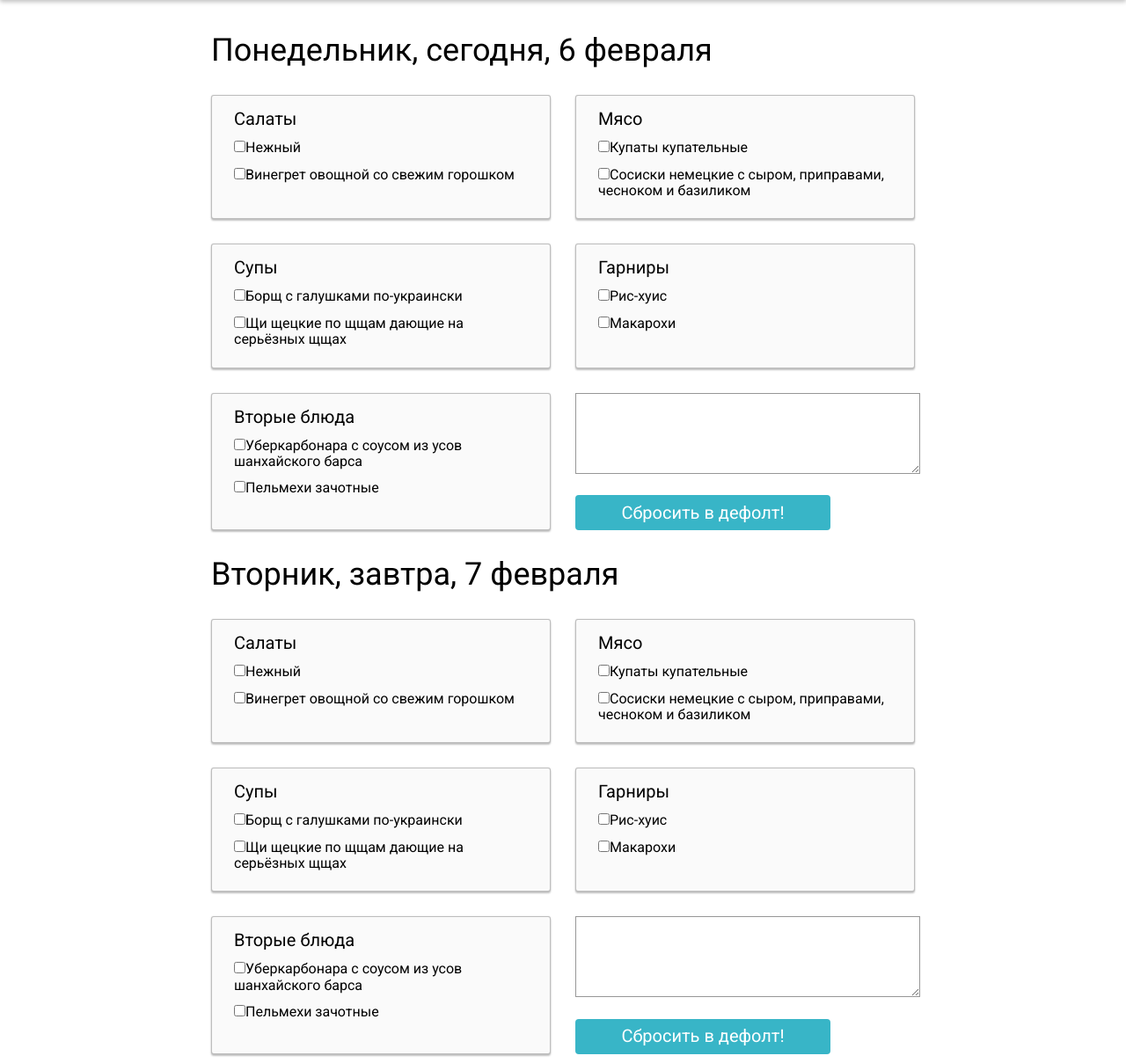
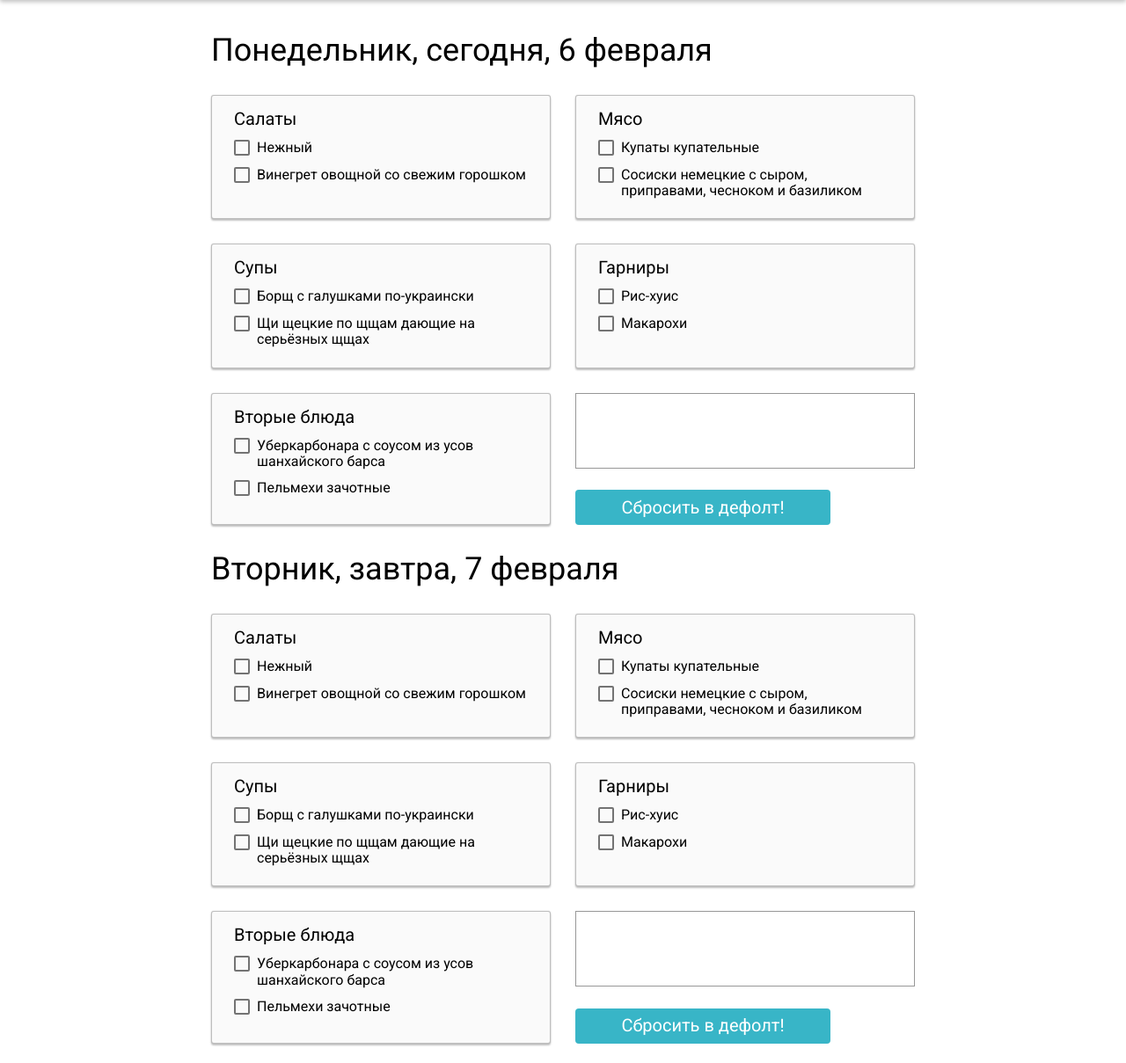
Before and after one commit to kiselevn/kiselevn.github.io, a PHP site: page / in a window 1280 px wide. Shown: the part 56-1265 px from the top of the page at 88% size. Run offline with PHP 8.4, Linux system fonts and the light colour scheme.

Commit message:
Стили чекбоксов. Стиль textarea

```diff
--- a/obeder/css/style.css
+++ b/obeder/css/style.css
@@ -14,6 +14,7 @@ h2 {
   top: 0;
   left: 0;
   right: 0;
+  z-index: 3;
   height: 56px;
   text-align: center;
   line-height: 54px;
@@ -112,8 +113,9 @@ h2 {
 }
 form {
   display: grid;
-  grid-template-columns: repeat(2, minmax(100px, 386px));
+  grid-template-columns: repeat(2, minmax(288px, 386px));
   grid-gap: 28px;
+  grid-auto-rows: minmax(100px, auto);
 }
 section:first-child {
   margin-top: 93px;
@@ -139,6 +141,8 @@ article .checkbox {
   width: 100%;
   height: 86px;
   border: 1px solid #979797;
+  box-sizing: border-box;
+  resize: none;
 }
 .btn {
   background: #38B5C7;
@@ -150,10 +154,70 @@ article .checkbox {
   outline: none;
 }
 .btn:hover {
-  background: #3e62e2;
+  background: #0f9ec7;
 }
 .btn-reset {
   width: 290px;
   height: 40px;
   margin-top: 20px;
 }
+
+/* input style*/
+.checkbox {
+  display: block;
+  position: relative;
+  padding-left: 26px;
+  margin-bottom: 12px;
+  cursor: pointer;
+  -webkit-user-select: none;
+  -moz-user-select: none;
+  -ms-user-select: none;
+  user-select: none;
+}
+.checkbox input {
+  position: absolute;
+  opacity: 0;
+  cursor: pointer;
+  height: 0;
+  width: 0;
+}
+.checkmark {
+  position: absolute;
+  top: 0;
+  left: 0;
+  height: 14px;
+  width: 14px;
+  border: 2px solid;
+  border-radius: 2px;
+  opacity: 0.54;
+}
+.checkbox:hover input ~ .checkmark {
+  background-color: #009688;
+}
+.checkbox input:checked ~ .checkmark {
+  background-color: #009688;
+  opacity: 1;
+  border: none;
+  height: 18px;
+  width: 18px;
+}
+.checkmark:after {
+  content: "";
+  position: absolute;
+  display: none;
+}
+.checkbox input:checked ~ .checkmark:after {
+  display: block;
+}
+.checkbox .checkmark:after {
+  left: 6px;
+  top: 1px;
+  width: 5px;
+  height: 10px;
+  border: solid #fff;
+  border-width: 0 2px 2px 0;
+  -webkit-transform: rotate(45deg);
+  -ms-transform: rotate(45deg);
+  transform: rotate(45deg);
+}
+/* end */
--- a/obeder/index.html
+++ b/obeder/index.html
@@ -28,51 +28,61 @@
   </div>
   <div class="content">
     <section>
-      <h2>Понедельник, сегодня, 6 февраля</h2>
+      <h2>Понедельник,<span> сегодня,</span> 6 февраля</h2>
       <form>
         <article>
           <h3>Салаты</h3>
           <label class="checkbox">
             <input type="checkbox" name="salad" value="delicate-mon" id="delicate-mon"><span>Нежный</span>
+            <div class="checkmark"></div>
           </label>
           <label class="checkbox">
             <input type="checkbox" name="salad" value="salad-of-beetroot-mon" id="salad-of-beetroot-mon"><span>Винегрет овощной со свежим горошком</span>
+            <div class="checkmark"></div>
           </label>
         </article>
         <article>
           <h3>Мясо</h3>
           <label class="checkbox">
             <input type="checkbox" name="meat" value="kupaty-mon" id="kupaty-mon"><span>Купаты купательные</span>
+            <div class="checkmark"></div>
           </label>
           <label class="checkbox">
             <input type="checkbox" name="meat" value="german-sausages-mon" id="german-sausages-mon"><span>Сосиски немецкие с сыром, приправами, чесноком и базиликом</span>
+            <div class="checkmark"></div>
           </label>
         </article>
         <article>
           <h3>Супы</h3>
           <label class="checkbox">
             <input type="checkbox" name="soup" value="borsch-mon" id="borsch-mon"><span>Борщ с галушками по-украински</span>
+            <div class="checkmark"></div>
           </label>
           <label class="checkbox">
             <input type="checkbox" name="soup" value="shchi-mon" id="shchi-mon"><span>Щи щецкие по щщам дающие на серьёзных щщах</span>
+            <div class="checkmark"></div>
           </label>
         </article>
         <article>
           <h3>Гарниры</h3>
           <label class="checkbox">
             <input type="checkbox" name="side-dish" value="rice-mon" id="rice-mon"><span>Рис-хуис</span>
+            <div class="checkmark"></div>
           </label>
           <label class="checkbox">
             <input type="checkbox" name="side-dish" value="pasta-mon" id="pasta-mon"><span>Макарохи</span>
+            <div class="checkmark"></div>
           </label>
         </article>
         <article>
           <h3>Вторые блюда</h3>
           <label class="checkbox">
             <input type="checkbox" name="main-dishes" value="ubercarbonara-mon" id="ubercarbonara-mon"><span>Уберкарбонара с соусом из усов шанхайского барса</span>
+            <div class="checkmark"></div>
           </label>
           <label class="checkbox">
             <input type="checkbox" name="main-dishes" value="pelmeni-mon" id="pelmeni-mon"><span>Пельмехи зачотные</span>
+            <div class="checkmark"></div>
           </label>
         </article>
         <div>
@@ -82,51 +92,61 @@
       </form>
     </section>
     <section>
-      <h2>Вторник, завтра, 7 февраля</h2>
+      <h2>Вторник,<span> завтра,</span> 7 февраля</h2>
       <form>
        <article>
           <h3>Салаты</h3>
           <label class="checkbox">
             <input type="checkbox" name="salad" value="delicate-tue" id="delicate-tue"><span>Нежный</span>
+            <div class="checkmark"></div>
           </label>
           <label class="checkbox">
             <input type="checkbox" name="salad" value="salad-of-beetroot-tue" id="salad-of-beetroot-tue"><span>Винегрет овощной со свежим горошком</span>
+            <div class="checkmark"></div>
           </label>
         </article>
         <article>
           <h3>Мясо</h3>
           <label class="checkbox">
             <input type="checkbox" name="meat" value="kupaty-tue" id="kupaty-tue"><span>Купаты купательные</span>
+            <div class="checkmark"></div>
           </label>
           <label class="checkbox">
             <input type="checkbox" name="meat" value="german-sausages-tue" id="german-sausages-tue"><span>Сосиски немецкие с сыром, приправами, чесноком и базиликом</span>
+            <div class="checkmark"></div>
           </label>
         </article>
         <article>
           <h3>Супы</h3>
           <label class="checkbox">
             <input type="checkbox" name="soup" value="borsch-tue" id="borsch-tue"><span>Борщ с галушками по-украински</span>
+            <div class="checkmark"></div>
           </label>
           <label class="checkbox">
             <input type="checkbox" name="soup" value="shchi-tue" id="shchi-tue"><span>Щи щецкие по щщам дающие на серьёзных щщах</span>
+            <div class="checkmark"></div>
           </label>
         </article>
         <article>
           <h3>Гарниры</h3>
           <label class="checkbox">
             <input type="checkbox" name="side-dish" value="rice-tue" id="rice-tue"><span>Рис-хуис</span>
+            <div class="checkmark"></div>
           </label>
           <label class="checkbox">
             <input type="checkbox" name="side-dish" value="pasta-tue" id="pasta-tue"><span>Макарохи</span>
+            <div class="checkmark"></div>
           </label>
         </article>
         <article>
           <h3>Вторые блюда</h3>
           <label class="checkbox">
             <input type="checkbox" name="main-dishes" value="ubercarbonara-tue" id="ubercarbonara-tue"><span>Уберкарбонара с соусом из усов шанхайского барса</span>
+            <div class="checkmark"></div>
           </label>
           <label class="checkbox">
             <input type="checkbox" name="main-dishes" value="pelmeni-tue" id="pelmeni-tue"><span>Пельмехи зачотные</span>
+            <div class="checkmark"></div>
           </label>
         </article>
         <div>
```
